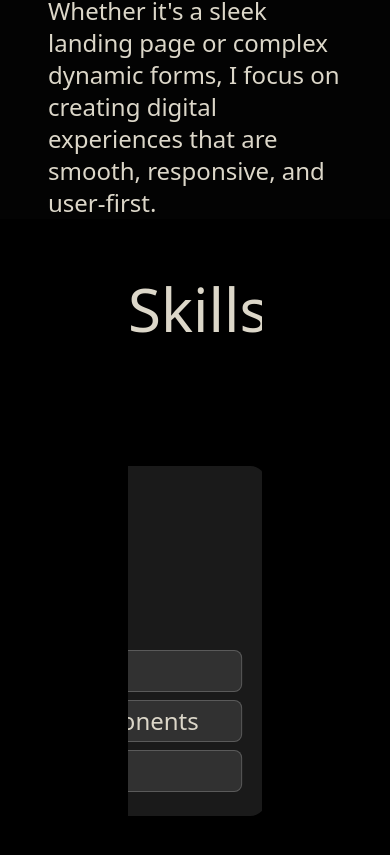
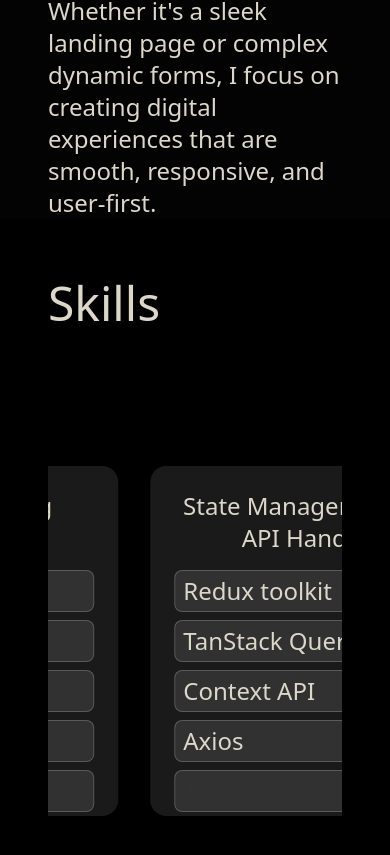
Before and after one commit to Mohsin-25/portfolio_2025, a React (Vite) app: page / in a window 390 px wide. Shown: the part 1989-2844 px from the top of the page. Built offline with nearby package versions, Linux system fonts and the light colour scheme.

Commit message:
responsive skills section

```diff
--- a/src/Components/About/About.jsx
+++ b/src/Components/About/About.jsx
@@ -13,7 +13,7 @@ const About = () => {
             About Me
           </motion.h1>
         </RevealAnimation>
-        <div className="flex flex-col-reverse md:flex-row gap-4">
+        <div className="flex flex-col-reverse lg:flex-row gap-4">
           <div className="flex flex-col flex-1/2 text-2xl gap-6">
             <RevealAnimation direction="left">
               <motion.p>Hey there!👋</motion.p>
@@ -41,7 +41,7 @@ const About = () => {
               </motion.p>
             </RevealAnimation>
           </div>
-          <div className="flex-1/2 flex justify-center md:-mt-[128px]">
+          <div className="flex-1/2 flex justify-center mlgd:-mt-[128px]">
             <RevealAnimation>
               <img src="/profile.png" alt="" className="h-[50vh] ml-auto" />
             </RevealAnimation>
--- a/src/Components/Skills/Skills.jsx
+++ b/src/Components/Skills/Skills.jsx
@@ -22,10 +22,10 @@ const HorizontalScrollCarousel = () => {
   const x = useTransform(scrollYProgress, [0, 1], ["1%", "-100%"]);
 
   return (
-    <section ref={targetRef} className="px-32 relative h-[400vh]">
+    <section ref={targetRef} className="px-12 md:px-32 relative h-[400vh]">
       <div className="sticky top-0 flex h-screen items-center overflow-hidden">
         {/* <RevealAnimation> */}
-        <h1 className="text-6xl absolute top-[60px]">Skills</h1>
+        <h1 className="text-5xl md:text-6xl absolute top-[60px]">Skills</h1>
         {/* </RevealAnimation> */}
         <motion.div style={{ x }} className="flex gap-8">
           {skills?.map((card, index) => {
@@ -39,12 +39,12 @@ const HorizontalScrollCarousel = () => {
 
 const Card = ({ card }) => {
   return (
-    <div className="group relative h-[350px] w-[600px] overflow-hidden rounded-2xl bg-white/10">
+    <div className="group relative h-[350px] w-[330px] md:w-[600px] overflow-hidden rounded-2xl bg-white/10">
       <div className="p-6 absolute inset-0 z-10 flex flex-col justify-between">
-        <div className="text-4xl flex mx-auto text-center">
+        <div className="text-2xl md:text-4xl flex mx-auto text-center min-h-20">
           <span>{card?.group}</span>
         </div>
-        <div className="col-span-3 grid grid-cols-2 gap-2 text-2xl">
+        <div className="col-span-3 grid grid-cols-1 lg:grid-cols-2 gap-2 text-2xl">
           {card?.skill?.map((item, index) => (
             <span
               key={index}
```
